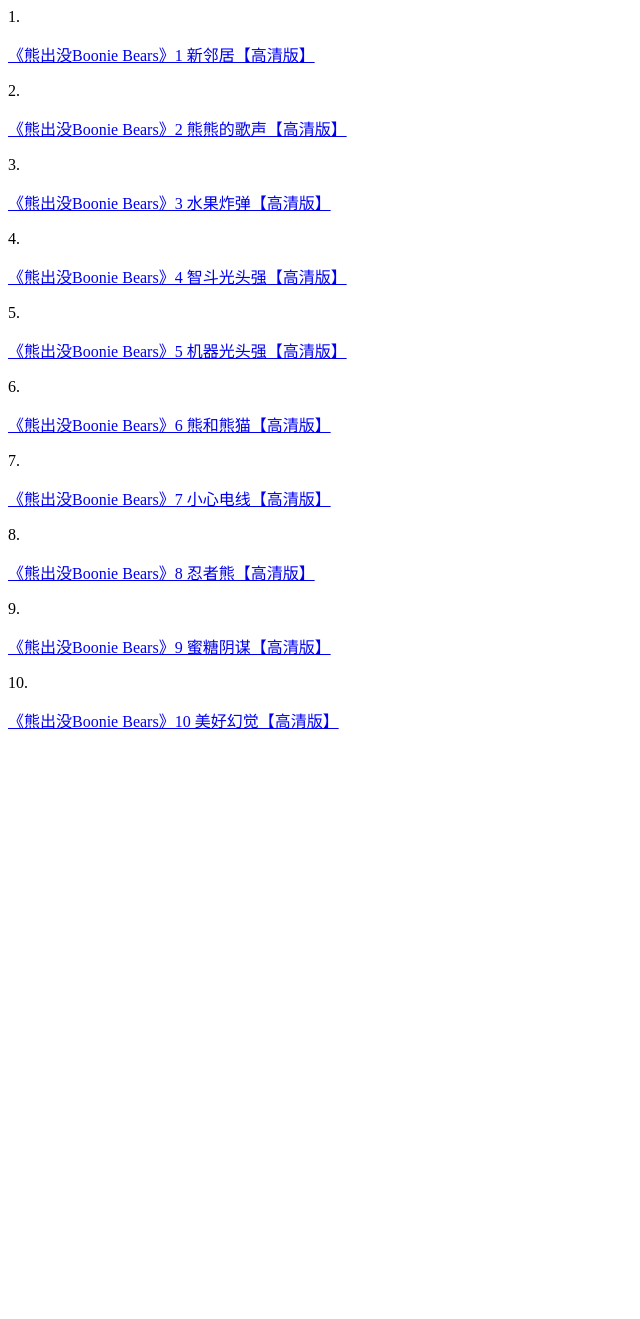
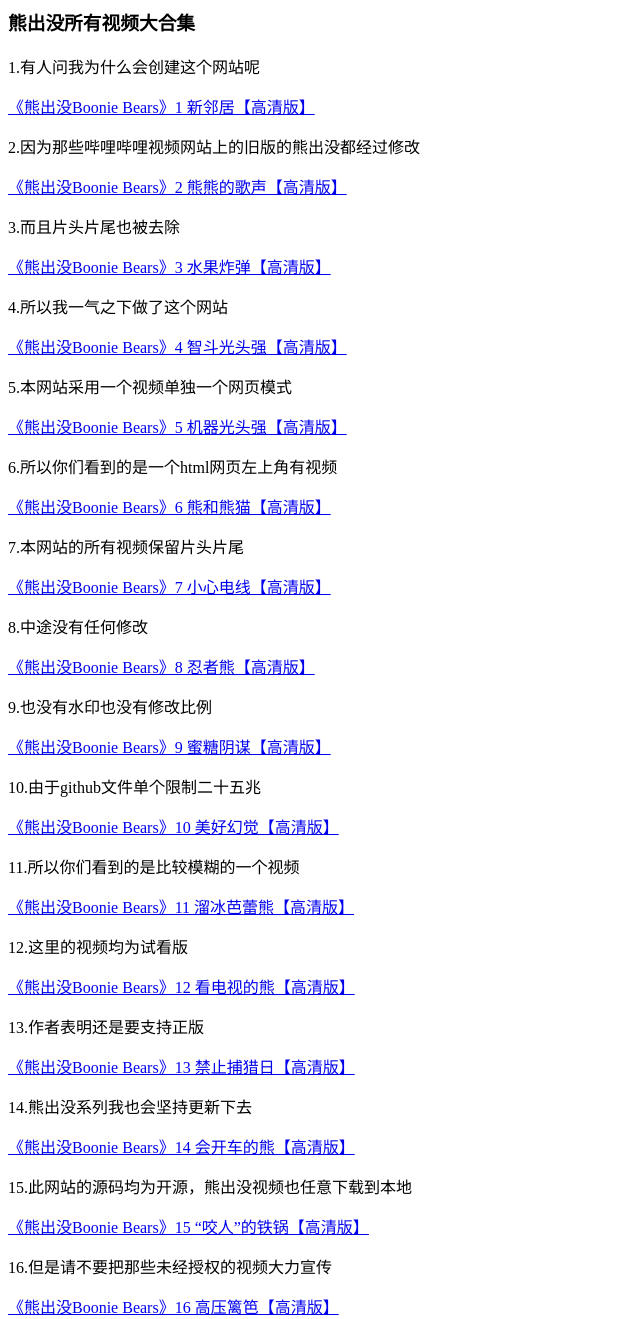
Before and after one commit to xcm1145/xcm1145.github.io, a plain HTML site: page index.html in a window 1280 px wide. Shown: the whole page, without its empty margins (0-640 px from the left). Before the commit the page ends 800 px from the top, so only its background shows below. Drawn offline with Linux system fonts and the light colour scheme.

Commit message:
Update index.html

```diff
--- a/index.html
+++ b/index.html
@@ -6,13 +6,20 @@
      <title>熊出没合集</title>
 </head>
 <meta charset="UTF-8">
-<p>1.</p><a href="https://xcm1145.github.io/vid/1.html">《熊出没Boonie Bears》1 新邻居【高清版】</a>
-<p>2.</p><a href="https://xcm1145.github.io/vid/2.html">《熊出没Boonie Bears》2 熊熊的歌声【高清版】</a>
-<p>3.</p><a href="https://xcm1145.github.io/vid/3.html">《熊出没Boonie Bears》3 水果炸弹【高清版】</a>
-<p>4.</p><a href="https://xcm1145.github.io/vid/4.html">《熊出没Boonie Bears》4 智斗光头强【高清版】</a>
-<p>5.</p><a href="https://xcm1145.github.io/vid/5.html">《熊出没Boonie Bears》5 机器光头强【高清版】</a>
-<p>6.</p><a href="https://xcm1145.github.io/vid/6.html">《熊出没Boonie Bears》6 熊和熊猫【高清版】</a>
-<p>7.</p><a href="https://xcm1145.github.io/vid/7.html">《熊出没Boonie Bears》7 小心电线【高清版】</a>
-<p>8.</p><a href="https://xcm1145.github.io/vid/8.html">《熊出没Boonie Bears》8 忍者熊【高清版】</a>
-<p>9.</p><a href="https://xcm1145.github.io/vid/9.html">《熊出没Boonie Bears》9 蜜糖阴谋【高清版】</a>
-<p>10.</p><a href="https://xcm1145.github.io/vid/10.html">《熊出没Boonie Bears》10 美好幻觉【高清版】</a>
+<h3>熊出没所有视频大合集</h3>
+<p>1.有人问我为什么会创建这个网站呢</p><a href="https://xcm1145.github.io/vid/1.html">《熊出没Boonie Bears》1 新邻居【高清版】</a>
+<p>2.因为那些哔哩哔哩视频网站上的旧版的熊出没都经过修改</p><a href="https://xcm1145.github.io/vid/2.html">《熊出没Boonie Bears》2 熊熊的歌声【高清版】</a>
+<p>3.而且片头片尾也被去除</p><a href="https://xcm1145.github.io/vid/3.html">《熊出没Boonie Bears》3 水果炸弹【高清版】</a>
+<p>4.所以我一气之下做了这个网站</p><a href="https://xcm1145.github.io/vid/4.html">《熊出没Boonie Bears》4 智斗光头强【高清版】</a>
+<p>5.本网站采用一个视频单独一个网页模式</p><a href="https://xcm1145.github.io/vid/5.html">《熊出没Boonie Bears》5 机器光头强【高清版】</a>
+<p>6.所以你们看到的是一个html网页左上角有视频</p><a href="https://xcm1145.github.io/vid/6.html">《熊出没Boonie Bears》6 熊和熊猫【高清版】</a>
+<p>7.本网站的所有视频保留片头片尾</p><a href="https://xcm1145.github.io/vid/7.html">《熊出没Boonie Bears》7 小心电线【高清版】</a>
+<p>8.中途没有任何修改</p><a href="https://xcm1145.github.io/vid/8.html">《熊出没Boonie Bears》8 忍者熊【高清版】</a>
+<p>9.也没有水印也没有修改比例</p><a href="https://xcm1145.github.io/vid/9.html">《熊出没Boonie Bears》9 蜜糖阴谋【高清版】</a>
+<p>10.由于github文件单个限制二十五兆</p><a href="https://xcm1145.github.io/vid/10.html">《熊出没Boonie Bears》10 美好幻觉【高清版】</a>
+<p>11.所以你们看到的是比较模糊的一个视频</p><a href="https://xcm1145.github.io/vid/11.html">《熊出没Boonie Bears》11 溜冰芭蕾熊【高清版】</a>
+<p>12.这里的视频均为试看版</p><a href="https://xcm1145.github.io/vid/12.html">《熊出没Boonie Bears》12 看电视的熊【高清版】</a>
+<p>13.作者表明还是要支持正版</p><a href="https://xcm1145.github.io/vid/13.html">《熊出没Boonie Bears》13 禁止捕猎日【高清版】</a>
+<p>14.熊出没系列我也会坚持更新下去</p><a href="https://xcm1145.github.io/vid/14.html">《熊出没Boonie Bears》14 会开车的熊【高清版】</a>
+<p>15.此网站的源码均为开源，熊出没视频也任意下载到本地</p><a href="https://xcm1145.github.io/vid/15.html">《熊出没Boonie Bears》15 “咬人”的铁锅【高清版】</a>
+<p>16.但是请不要把那些未经授权的视频大力宣传</p><a href="https://xcm1145.github.io/vid/16.html">《熊出没Boonie Bears》16 高压篱笆【高清版】</a>
```
